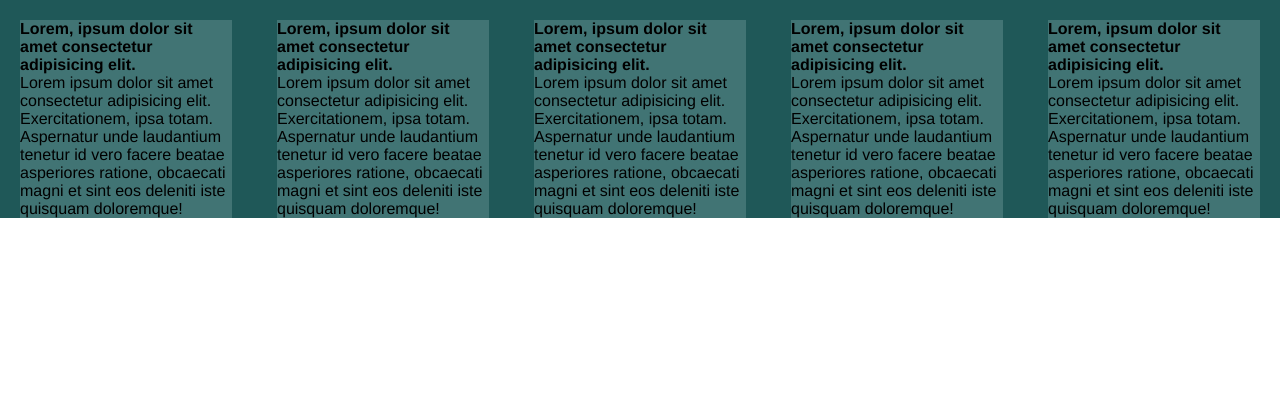
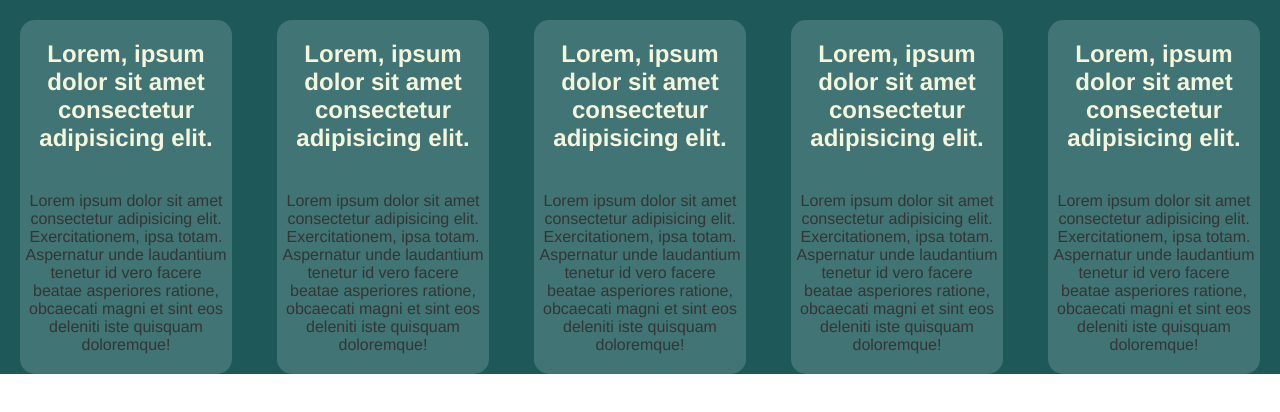
Before and after one commit to neerajrekwar/inline-display, a plain HTML site: page index.html in a window 1280 px wide. Drawn offline with Linux system fonts and the light colour scheme.

Commit message:
1 file modified

```diff
--- a/styles.css
+++ b/styles.css
@@ -13,10 +13,24 @@ body, main, div{
   grid-template-columns: repeat(auto-fit, minmax(200px, 1fr));
   gap: 5px;
   background-color: rgb(31, 88, 88);
+  height: auto;
 }
 .card{
+  display: grid;
   justify-content: center;
   align-items: center;
+  text-align: center;
   background-color: rgb(65, 116, 116);
-  margin: 20px 20px 0px 20px ;
+  margin: 20px 20px 0px 20px;
+  border-radius: 15px;
 }
+h1{
+  /* text-align: left; */
+  color: beige;
+  font-size: 1.5em;
+  margin: 20px 3px;
+}
+p{
+  margin: 20px 5px;
+  color: #353535;
+}
```
